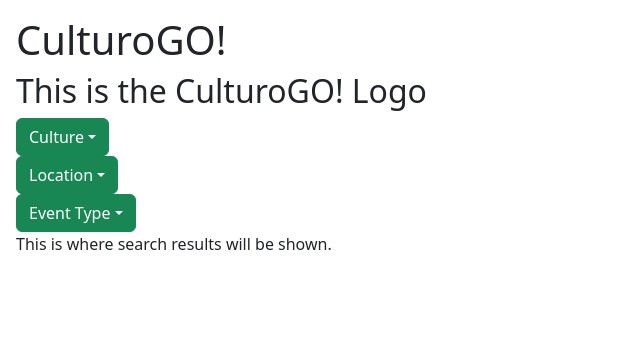
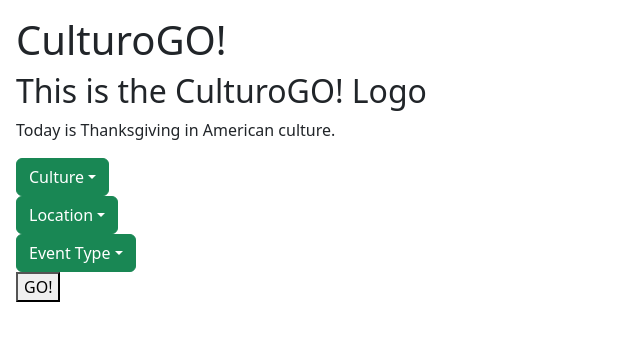
Before and after one commit to osgrouch/culturogo, a React (Vite) app in the folder frontend/: page / in a window 1280 px wide. Shown: the top 340 px of the page, without its empty margins (0-640 px from the left). Built offline with nearby package versions, Linux system fonts and the light colour scheme.

Commit message:
feat(search): display search results in homepage

```diff
--- a/frontend/src/homepage/Homepage.jsx
+++ b/frontend/src/homepage/Homepage.jsx
@@ -7,12 +7,29 @@ import EventTypeFilter from "./filters/EventTypeFilter";
 
 function getTodaysHighlight() {
   // TODO: GET HTTPS request to highlight endpoint
-  // return { culture: "American", title: "Thanksgiving" };
-  return null;
+  return { culture: "American", title: "Thanksgiving" };
 }
+
+// dummy venues for testing search results funcationality
+const venues = [
+  { id: 1, title: "venue1", address: "123 Jefferson Rd, Rochester, NY 14623" },
+  { id: 2, title: "venue2", address: "456 Jefferson Rd, Rochester, NY 14623" },
+  { id: 3, title: "venue3", address: "789 Jefferson Rd, Rochester, NY 14623" },
+];
 
 export default function Homepage() {
   const [highlight] = useState(() => getTodaysHighlight());
+  const [searchResults, setSearchResults] = useState([]);
+  const hasResultsToShow = searchResults.length > 0;
+
+  const handleSearchResults = (event) => {
+    // TODO: POST HTTPS request to send filters to backend and begin search
+    event.preventDefault(); // don't reload the page
+    // dummy value that toggle displays the result
+    const result = searchResults.length > 0 ? [] : venues;
+    setSearchResults(result);
+  };
+
   return (
     <div className="homepage-container">
       <div className="logo-highlight-form-container">
@@ -23,12 +40,19 @@ export default function Homepage() {
           <CultureFilter />
           <LocationFilter />
           <EventTypeFilter />
-          {/* TODO: need a form and submit button */}
+          <button onClick={handleSearchResults}>GO!</button>
         </div>
       </div>
-      <div className="search-results-container">
-        This is where search results will be shown.
-      </div>
+      {hasResultsToShow && (
+        <div className="search-results-container">
+          {/* TODO: rework this data to be shown with a bootstrap card */}
+          {searchResults.map((venue) => (
+            <p key={venue.id}>
+              {venue.title} @ {venue.address}
+            </p>
+          ))}
+        </div>
+      )}
     </div>
   );
 }
```
